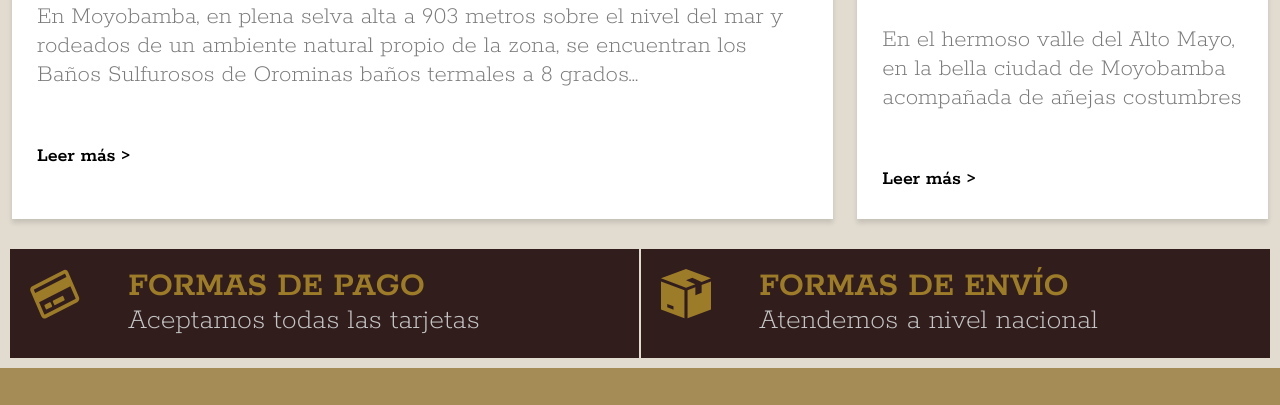
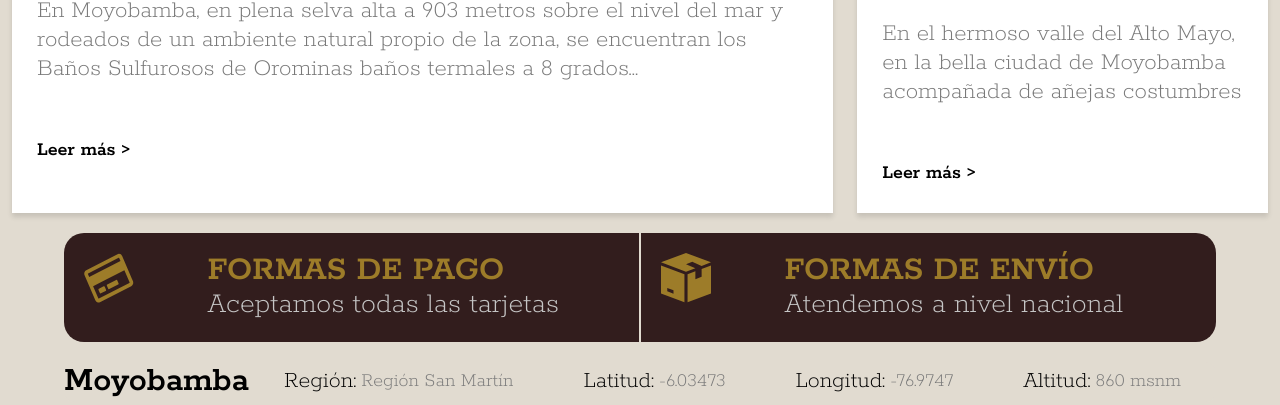
Before and after one commit to renaco/chacravieja, a Gatsby site: page / in a window 1280 px wide. Shown: the part 2008-2413 px from the top of the page. Built offline with nearby package versions, Linux system fonts and the light colour scheme; Gatsby itself is replaced by a stand-in of ours; a web font is replaced by a local one.

Commit message:
feat: map location

```diff
--- a/src/components/home/index.js
+++ b/src/components/home/index.js
@@ -3,7 +3,7 @@
 import styled from "styled-components"
 import { CONFIG, SIZES, GRID } from "./../../constants/global"
 import media from "styled-media-query"
-import { HomeSubTittleStyled, HomeSubTitleBulletPoint, HomePlaceStyle } from './styled'
+import { HomeSubTittleStyled, HomeSubTitleBulletPoint, HomePlaceStyle, HomePlaceItem, HomePlaceItemTitle, HomePlaceListItems } from './styled'
 
 export const HomeColumn = styled.div`
   width: 100%;
@@ -77,7 +77,7 @@
   display: inline-flex;
   padding: 10px 15px;
   font-weight: 600;
-  margin: 0 20px;
+  margin: 0 20px 50px;
   font-size: 24px;
   width: auto;
   box-shadow: 0 4px 4px rgba(0, 0, 0, 0.25);
@@ -90,6 +90,7 @@
     display: block;
     width: 19px;
     position: relative;
+    margin: 0 auto;
     top: 2px;
     height: 23px;
   }
@@ -99,12 +100,15 @@
   border-radius: 20px;
   overflow: hidden;
   display: grid;
-  padding: 10px;
+  width: 90%;
+  margin: 0 auto;
+  /* padding: 10px; */
 
   @media (min-width: ${SIZES.mobile}) {
-    flex-direction: row;
+    grid-template-columns: 5fr 5fr;
+    /* flex-direction: row; */
     display: flex;
-    width: 100%;
+    /* width: 98%; */
   }
 `
 
@@ -116,9 +120,9 @@
 
 export const HomeLinkInner = styled(props => <Link {...props} />)`
   background: white;
-  margin: 0 0 30px;
+  margin: 0 auto 30px;
   text-align: left;
-  width: 100%;
+  width: 90%;
   padding: 0;
   box-shadow: 0 4px 5px rgba(0, 0, 0, 0.12);
   text-decoration: none;
@@ -146,10 +150,11 @@
 
 export const HomeContent = styled.div`
   background: #E1DBD0;
-  div {
+  padding-bottom: 20px;
+  /* div {
     max-width: ${GRID.CONTAINER};
     margin: auto;
-  }
+  } */
 `
 
 const HomeLinkInnerContent = styled.div`
@@ -180,20 +185,22 @@
   </HomeSubTittleStyled>
 )
 
-export const HomePlace = ({title, children}) => (
-  <HomePlaceStyle>
-    <h2>{title}</h2>
-    {children}
+export const HomePlace = ({title, children, url}) => (
+  <HomePlaceStyle href={url}>
+    <HomePlaceItemTitle>{title}</HomePlaceItemTitle>
+    <HomePlaceListItems>
+      {children}
+    </HomePlaceListItems>
   </HomePlaceStyle>
 )
 
-export const HomePlaceItem = ({items}) => (
+export const HomePlaceItems = ({items}) => (
   items.map((item, index) => {
     return (
-      <div key={index}>
-        <strong>{item.type}</strong>
+      <HomePlaceItem key={index}>
+        <p>{item.type}</p>
         <span>{item.value}</span>
-      </div>
+      </HomePlaceItem>
     )
   })
 )
--- a/src/components/home/styled.js
+++ b/src/components/home/styled.js
@@ -1,25 +1,29 @@
 import styled from 'styled-components';
-import { SIZES } from "./../../constants/global"
+import { SIZES, GRID } from "./../../constants/global"
 
 export const HomeSubTittleStyled = styled.h3`
   font-family: 'Rokkitt';
   font-size: 35px;
-  font-style: normal;
   font-weight: 700;
-  line-height: 51px;
+  line-height: 1em;
   color: #000000;
   position: relative;
   padding-bottom: 20px;
+  padding-top: 40px;
   text-align: center;
   letter-spacing: 0;
   span {
     padding-top: 55px;
-    padding-left: 40px;
+    padding-left: 0;
+    @media (min-width: ${SIZES.mobile}) {
+      padding-left: 40px;
+    }
   }
   @media (min-width: ${SIZES.mobile}) {
     font-size: 45px;
     flex-direction: row;
     padding-top: 40px;
+    padding-left: 40px;
   }
 `
 
@@ -36,23 +40,66 @@
   display: block;
 `
 
-export const HomePlaceStyle = styled.div`
+export const HomePlaceStyle = styled.a`
   background: #E1DBD0;
   border-radius: 10px;
   display: grid;
-  grid-template-columns: 1fr 6fr 1fr;
+  color: #000000;
+  cursor: pointer;
+  text-decoration: none;
+  grid-template-columns: none;
+  width: 90%;
+  margin: auto;
+  @media (min-width: ${SIZES.mobile}) {
+    margin: 0 auto;
+    grid-template-columns: 1fr 8fr;
+  }
+  `
+
+export const HomePlaceItems = styled.div`
+  display: grid;
+  max-width: ${GRID.CONTAINER};
+  align-items: center;
+  grid-template-columns: 2fr 5fr;
+`
+
+export const HomePlaceListItems = styled.div`
+  display: grid;
+  grid-template-columns: none;
+  @media (min-width: ${SIZES.tablet}) {
+    display: grid;
+    grid-template-columns: 2fr 3fr;
+  }
+  @media (min-width: ${SIZES.mobile}) {
+    justify-content: space-around;
+    display: flex;
+    align-items: center;
+  }
+`
+
+export const HomePlaceItemTitle = styled.h2`
+  font-family: 'Rokkitt';
+  font-size: 36px;
+  font-style: normal;
+  margin-bottom: 0;
+  color: #000000;
+  font-weight: 700;
 `
 
 export const HomePlaceItem = styled.div`
-  strong {
+  display: flex;
+  align-items: center;
+  p {
     font-family: 'Rokkitt';
     font-size: 24px;
-    font-style: normal;
     font-weight: 400;
     line-height: 27px;
-    letter-spacing: 0em;
+    letter-spacing: 0;
     text-align: left;
     color: #000000;
+    display: block;
+    padding-right: 5px;
+    margin-bottom: 0;
   }
 
   span {
--- a/src/components/menu/index.js
+++ b/src/components/menu/index.js
@@ -9,11 +9,11 @@
     background: '#000000',
     display: 'flex',
     justifyContent: 'center',
-    padding: '5px',
+    padding: '5px 6px 7px',
     position: 'fixed',
     right: 0,
     top: 0,
-    width: '50px'
+    width: '52px'
   },
   bmBurgerBars: {
     background: '#373a47'
--- a/src/components/middle/index.js
+++ b/src/components/middle/index.js
@@ -6,7 +6,7 @@
   display: grid;
   background: #321D1D;
   text-decoration: none;
-  grid-template-columns: 2fr 10fr;
+  grid-template-columns: 3fr 10fr;
   flex-basis: 100%;
   justify-content: center;
   padding: 20px;
--- a/src/constants/global.js
+++ b/src/constants/global.js
@@ -18,10 +18,12 @@
 
 export const SIZES = {
   mobile: '40em',
+  tablet: '1024px',
   laptop: '1440px'
 }
 
 export const DEVICE = {
   mobile: `(max-width : ${SIZES.mobile})`,
+  tablet: `(max-width : ${SIZES.tablet})`,
   laptop: `(max-width : ${SIZES.laptop})`
 }
--- a/src/pages/index.js
+++ b/src/pages/index.js
@@ -9,6 +9,7 @@
 import Box from "@images/icons/box.svg"
 import Typography from "@images/typography.svg"
 import Bodegon from "@images/bodegon.jpg"
+// import Map from "@images/icons/map.svg"
 // import embarcadero from "@images/home/embarcadero.png"
 // import mirador from "@images/home/mirador-tahuishco.png"
 // import oromina from "@images/home/oromina.png"
@@ -25,7 +26,7 @@
   HomeGridSlider,
   HomeSubTittle,
   HomePlace,
-  HomePlaceItem
+  HomePlaceItems
 } from "@components/home";
 import { ItemMiddle, ItemSeparator } from "@components/middle";
 
@@ -36,10 +37,10 @@
   }
 
   const items = [
-    { type: 'Región', value: 'Región San Martín' },
-    { type: 'Latitud', value: -6.03473 },
-    { type: 'Longitud', value: -76.9747 },
-    { type: 'Altitud', value: '860 msnm' }
+    { type: 'Región:', value: 'Región San Martín' },
+    { type: 'Latitud:', value: -6.03473 },
+    { type: 'Longitud:', value: -76.9747 },
+    { type: 'Altitud:', value: '860 msnm' }
   ]
 
   return (
@@ -179,13 +180,14 @@
           />
         </HomeColumn>
       </HomeContent> */}
-      {/* <HomeContent>
+      <HomeContent>
         <HomeColumn>
-          <HomePlace>
-            <HomePlaceItem items={items} />
+          {/* <img src={Map} alt="Moyobamba" width="17px" /> */}
+          <HomePlace title={'Moyobamba'} url="https://www.google.com/maps?q=moyobamba&um=1&ie=UTF-8&sa=X&ved=2ahUKEwjN7sGbybTxAhUUIbkGHTsIBXMQ_AUoAnoECAEQBQ" target="_blank">
+            <HomePlaceItems items={items} />
           </HomePlace>
         </HomeColumn>
-      </HomeContent> */}
+      </HomeContent>
     </Layout>
   )
 }
```
